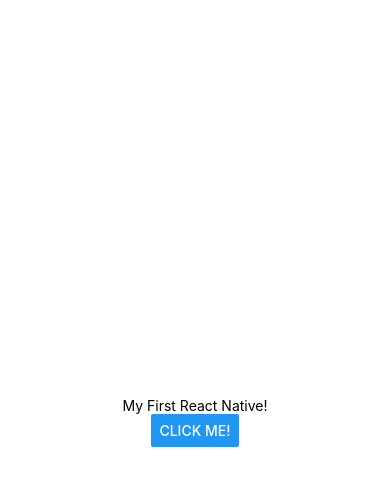
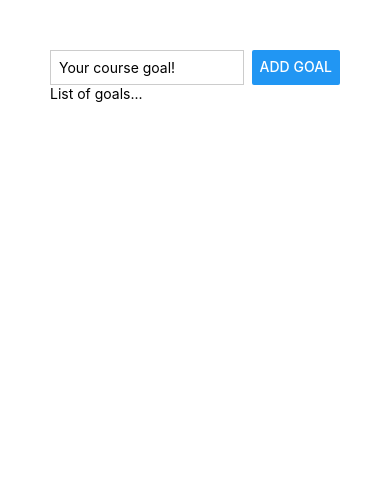
Before and after one commit to RalitsaTerzieva/RNCourse, a React Native app: screen / in a window 390 px wide. Shown: the top 486 px of the page. Built offline with nearby package versions, Linux system fonts and the light colour scheme.

Commit message:
Add flexBox logic

```diff
--- a/App.js
+++ b/App.js
@@ -1,20 +1,33 @@
 
-import { StyleSheet, Text, View, Button } from 'react-native';
+import { StyleSheet, Text, View, Button, TextInput } from 'react-native';
 
 export default function App() {
   return (
-    <View style={styles.container}>
-      <Text>My First React Native!</Text>
-      <Button title='Click me!'  />
+    <View style={styles.appContainer}>
+      <View style={styles.inputContainer} >
+        <TextInput style={styles.textInput} placeholder='Your course goal!' />
+        <Button title='Add goal' />
+      </View>
+      <View>
+        <Text>List of goals...</Text>
+      </View>
     </View>
   );
 }
 
 const styles = StyleSheet.create({
-  container: {
-    flex: 1,
-    backgroundColor: '#fff',
-    alignItems: 'center',
-    justifyContent: 'center',
+  appContainer: {
+    padding: 50,
   },
+  inputContainer: {
+    flexDirection: 'row',
+    justifyContent: 'space-between'
+  },
+  textInput: {
+    borderWidth: 1,
+    borderColor: '#cccccc',
+    width: '80%',
+    marginRight: 8,
+    padding: 8
+  }
 });
```
